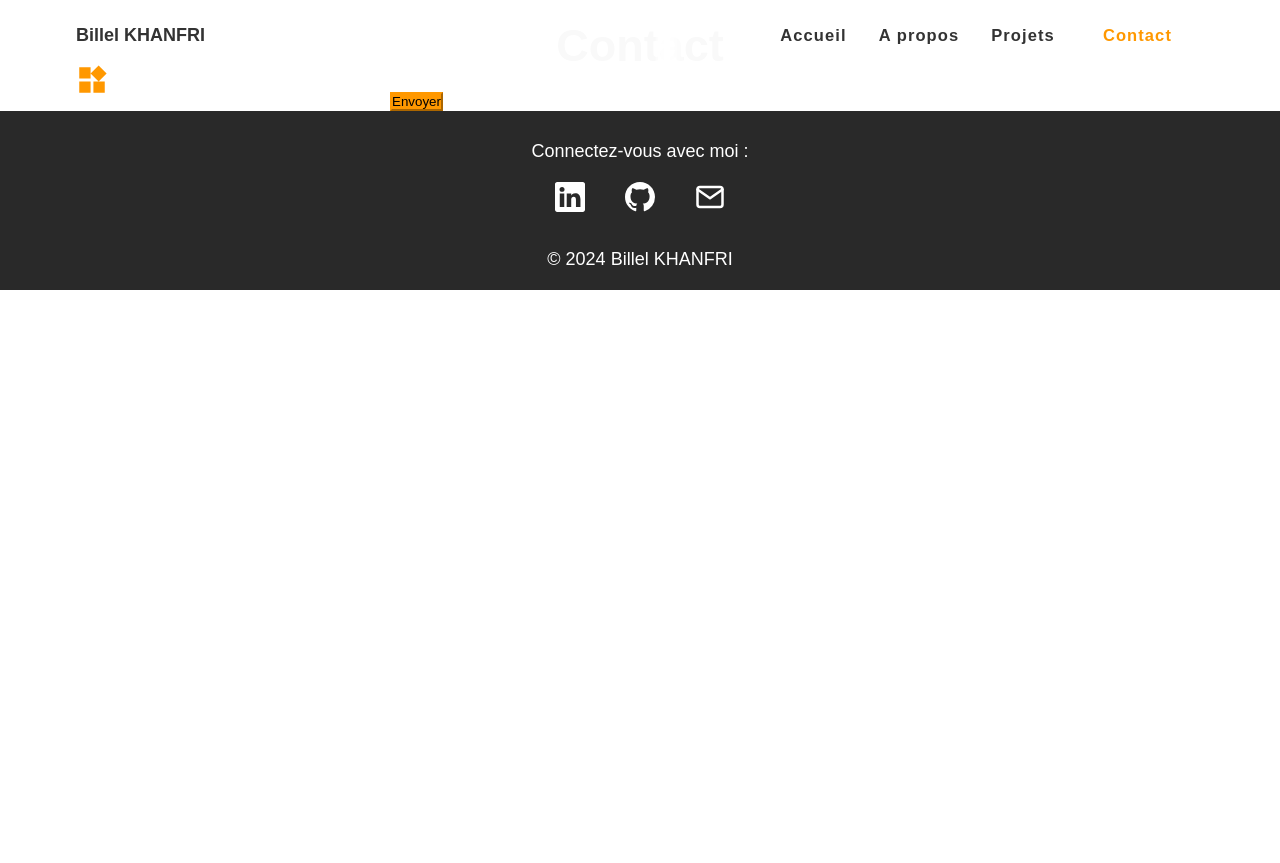
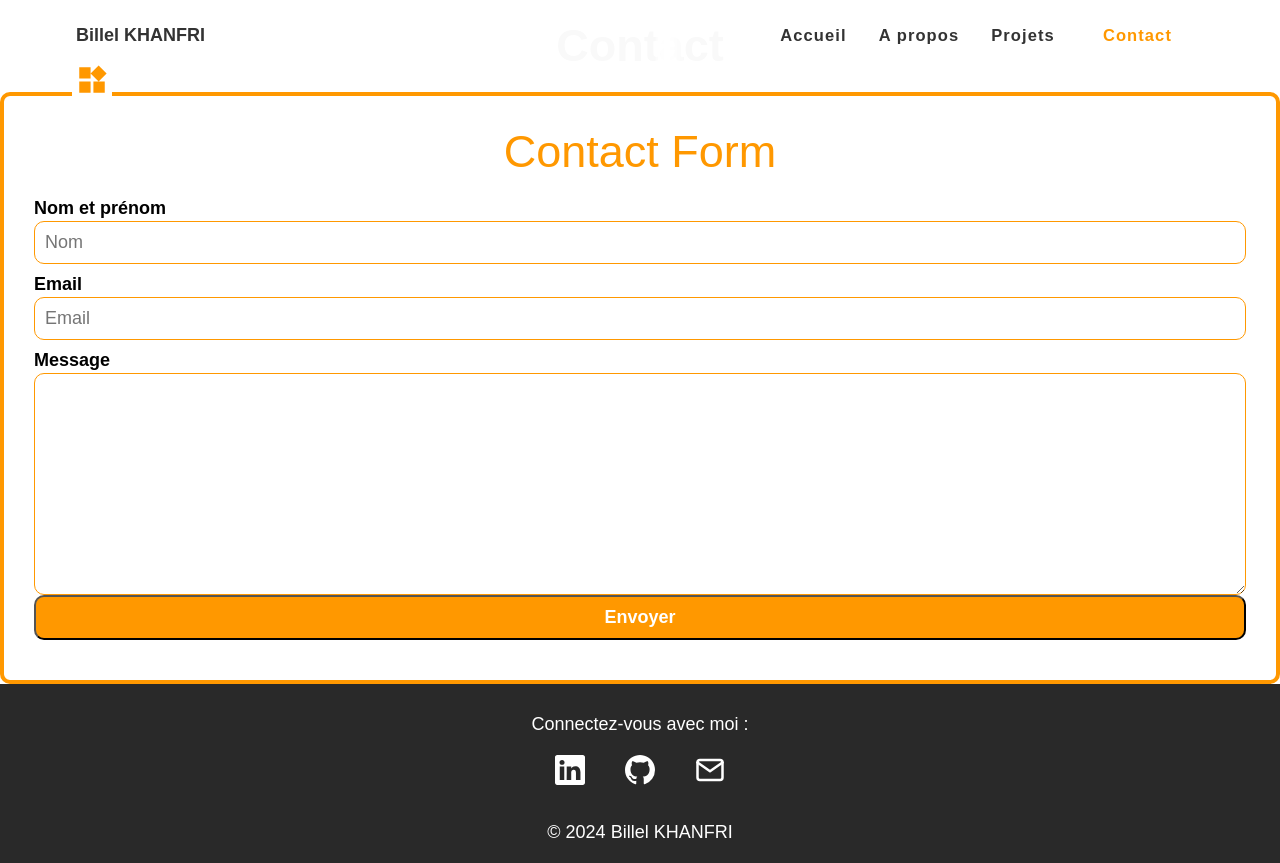
Before and after one commit to billelkhanfri/Portfolio, a React (Vite) app: page /contact in a window 1280 px wide. Before the commit the page ends 800 px from the top, so only its background shows below. Built offline with nearby package versions, Linux system fonts and the light colour scheme; a web font is replaced by a local one.

Commit message:
connect contact form

```diff
--- a/firebase.js
+++ b/firebase.js
@@ -1,6 +1,8 @@
 // Import the functions you need from the SDKs you need
 import { initializeApp } from "firebase/app";
 import { getAnalytics } from "firebase/analytics";
+import { getFirestore } from "firebase/firestore";
+
 // TODO: Add SDKs for Firebase products that you want to use
 // https://firebase.google.com/docs/web/setup#available-libraries
 
@@ -19,3 +21,5 @@ const firebaseConfig = {
 // Initialize Firebase
 const app = initializeApp(firebaseConfig);
 const analytics = getAnalytics(app);
+const db = getFirestore(app);
+export { app, db,analytics };
--- a/src/contact/components/ContactForm.jsx
+++ b/src/contact/components/ContactForm.jsx
@@ -1,48 +1,75 @@
-import React from "react";
+import { db } from "../../../firebase.js";
+import { useState } from "react";
+import { addDoc, collection } from "firebase/firestore";
 
-import styled from "styled-components";
-
-const StyledForm = styled.form`
-  max-width: 500px;
-  margin: auto;
-`;
-
-const StyledButton = styled.button`
-  background-color: var(--primary-color);
-  border-color: var(--primary-color);
-  &:hover {
-    color: var(--primary-color);
-    background-color: white;
-    border-color: white;
-  }
-`;
+import "../styles/contact.css";
 
 const ContactForm = () => {
+  const [name, setName] = useState("");
+  const [email, setEmail] = useState("");
+  const [message, setMessage] = useState("");
+
+  const userCollectionRef = collection(db, "contactdata");
+
+  const handleSubmit = () => {
+    addDoc(userCollectionRef, {
+      name: name,
+      email: email,
+      message: message,
+    })
+      .then(() => {
+        if (!alert("Message envoyé avec succès"))
+          document.location = "https://www.google.com";
+      })
+      .catch((error) => {
+        console.error("Error adding document: ", error);
+      });
+  };
+
   return (
-    <StyledForm className="mt-5">
-      {/* <Form.Group controlId="formName" className="mb-3">
-        <Form.Label>Nom</Form.Label>
-        <Form.Control type="text" placeholder="Entrez votre nom" />
-      </Form.Group>
+    <div className="outer-container">
+      <p>Contact Form</p>
+      <form action="" className="contactform">
+        <label htmlFor="name"> Nom et prénom</label>
+        <input
+          type="text"
+          id="name"
+          placeholder="Nom"
+          value={name}
+          onChange={(e) => {
+            setName(e.target.value);
+          }}
+        />
 
-      <Form.Group controlId="formEmail" className="mb-3">
-        <Form.Label>Email</Form.Label>
-        <Form.Control type="email" placeholder="Entrez votre email" />
-      </Form.Group>
+        <label htmlFor="email">Email </label>
+        <input
+          type="email"
+          id="email"
+          placeholder="Email"
+          value={email}
+          onChange={(e) => {
+            setEmail(e.target.value);
+          }}
+        />
 
-      <Form.Group controlId="formMessage" className="mb-3">
-        <Form.Label>Message</Form.Label>
-        <Form.Control
-          as="textarea"
-          rows={6}
-          placeholder="Entrez votre message"
-        />
-      </Form.Group> */}
-
-      <StyledButton variant="primary" type="submit" className="mb-5">
-        Envoyer
-      </StyledButton>
-    </StyledForm>
+        <label htmlFor="message">Message</label>
+        <textarea
+          id="message"
+          cols="30"
+          rows="10"
+          value={message}
+          onChange={(e) => {
+            setMessage(e.target.value);
+          }}
+        >
+          Message
+        </textarea>
+        <button type="button" onClick={handleSubmit}>
+          {" "}
+          Envoyer
+        </button>
+      </form>
+    </div>
   );
 };
 
--- a/src/contact/styles/contact.css
+++ b/src/contact/styles/contact.css
@@ -0,0 +1,46 @@
+.outer-container{
+    display: flex;
+    flex-direction: column;
+    border: 4px solid var(--primary-color);
+    border-radius: 10px;
+    padding: 30px;
+    align-items: center;
+    justify-content: center;
+}
+.outer-container p {
+  color: var(--primary-color);
+  font-size: 45px;
+  font-weight: 400;
+}
+.contactform{
+    display: flex;
+    flex-direction: column;
+    width: 100%;
+    justify-content: left;
+    margin: 10px 0px;
+}
+.contactform label{
+    font-size: 18px;
+    font-weight: 700;
+    margin-top: 10px;
+    margin-bottom: 2px;
+}
+.contactform input , .contactform textarea{
+    border-radius: 10px;
+    font-size: 18px;
+    padding: 10px;
+    border: 1px solid var(--primary-color);
+}
+.outer-container button {
+    border-radius: 10px;
+    font-size: 18px;
+    padding: 10px;
+background-color: var(--primary-color);
+color: white;
+font-weight: 700;
+}
+
+.outer-container button:hover {
+  cursor: pointer;
+  box-shadow: 0px 0px 10px 10px #b5b5b5;
+}
```
